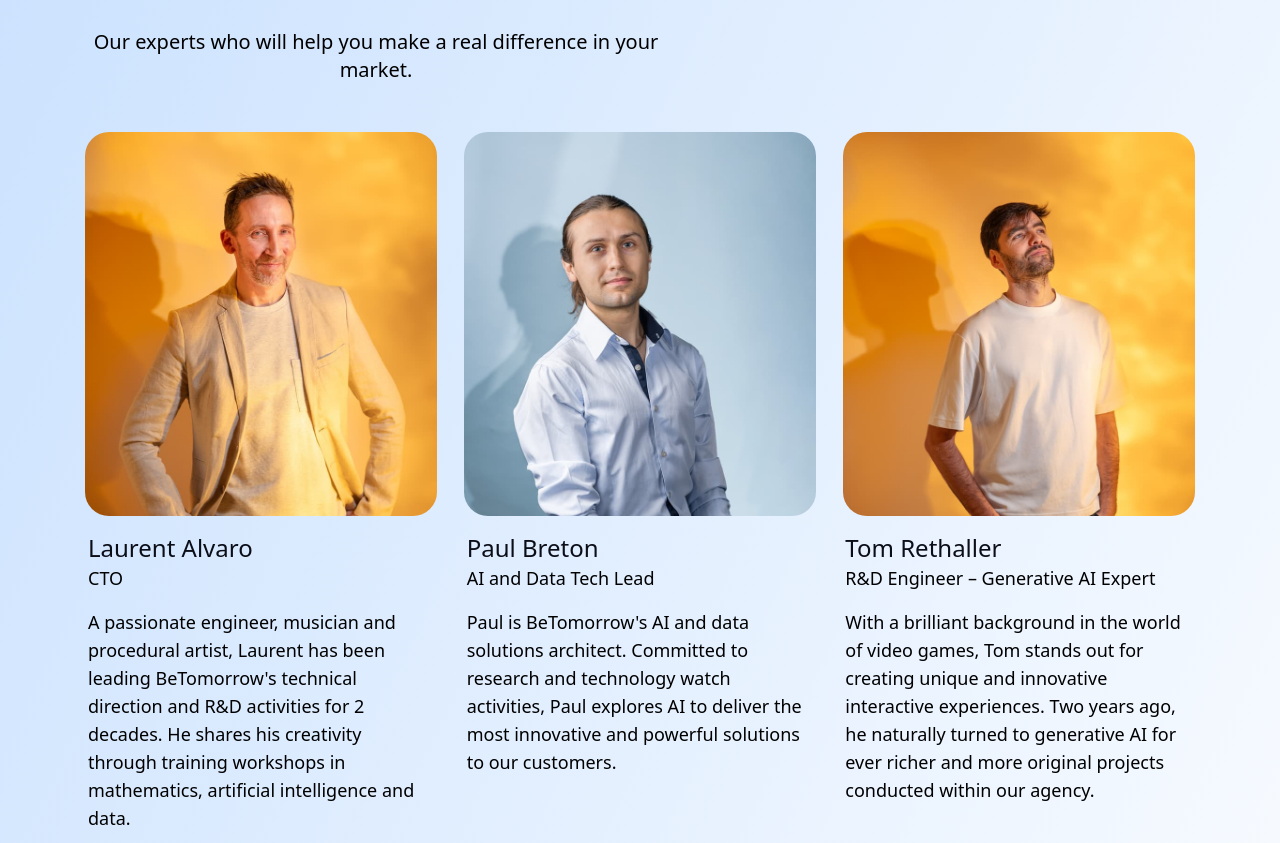
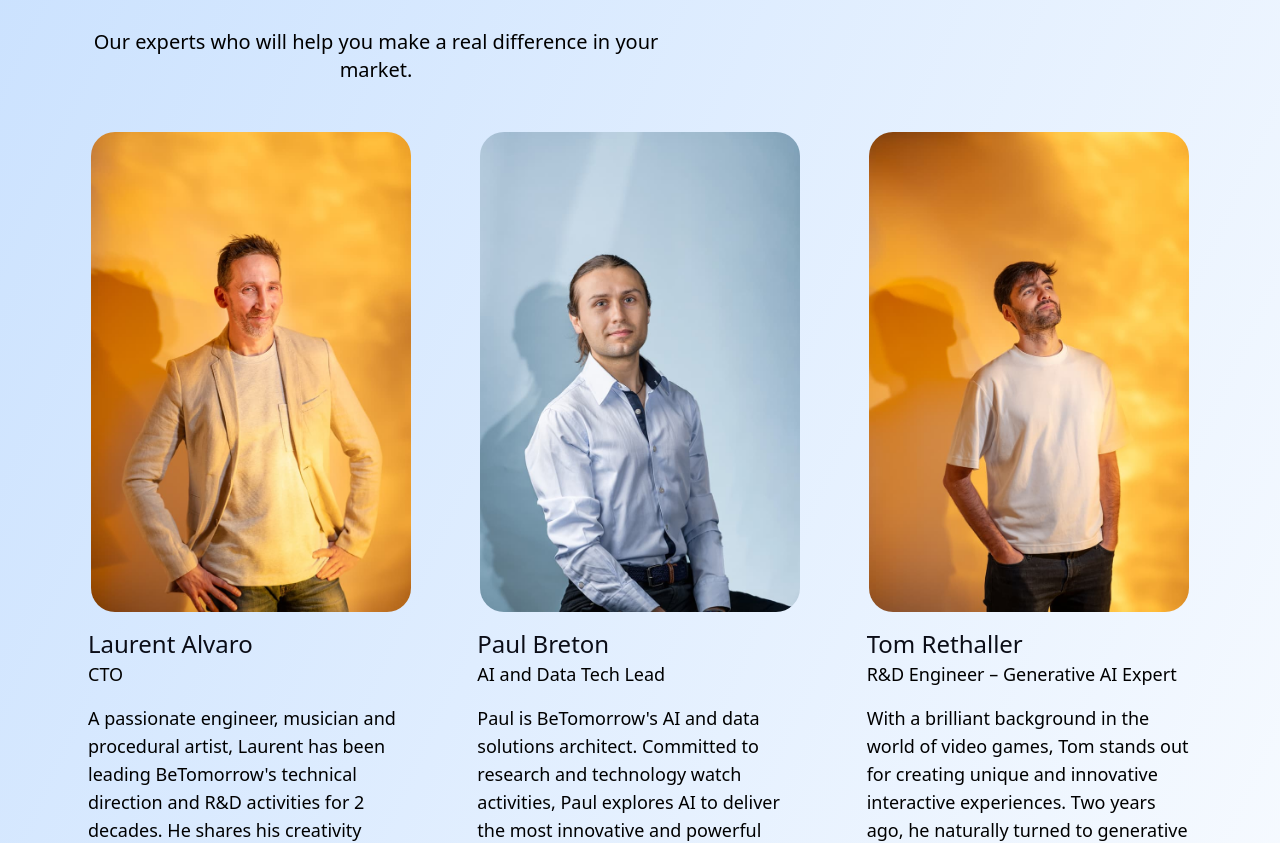
Before and after one commit to muskaanfayyaz/betomorrow-clone, a Next.js app: page / in a window 1280 px wide. Shown: the part 9420-10263 px from the top of the page. Built offline with nearby package versions, Linux system fonts and the light colour scheme.

Commit message:
Betomorrow

```diff
--- a/src/components/TrainingTeam.tsx
+++ b/src/components/TrainingTeam.tsx
@@ -37,19 +37,19 @@ export default function TrainingTeam() {
         <p className="text-black mb-12 max-w-xl mt-8 text-xl font-light text-center">
           Our experts who will help you make a real difference in your market.
         </p>
-        <div className="grid grid-cols-3 gap-8">
+        <div className="grid grid-cols-3 gap-16">
           {teamMembers.map((member, index) => (
             <div
               key={index}
               className="flex flex-col items-center"
             >
-              <div className="relative w-[22rem] h-[24rem] mb-4">
+              <div className="mb-4 aspect-square w-[20rem]">
                 <Image
                   src={member.image}
                   alt={member.name}
-                  layout="fill"
-                  objectFit="cover"
-                  className="rounded-3xl"
+                  width={320}
+                  height={320}
+                  className="rounded-3xl w-full h-full object-cover"
                 />
               </div>
               <div className="text-left w-full">
```
